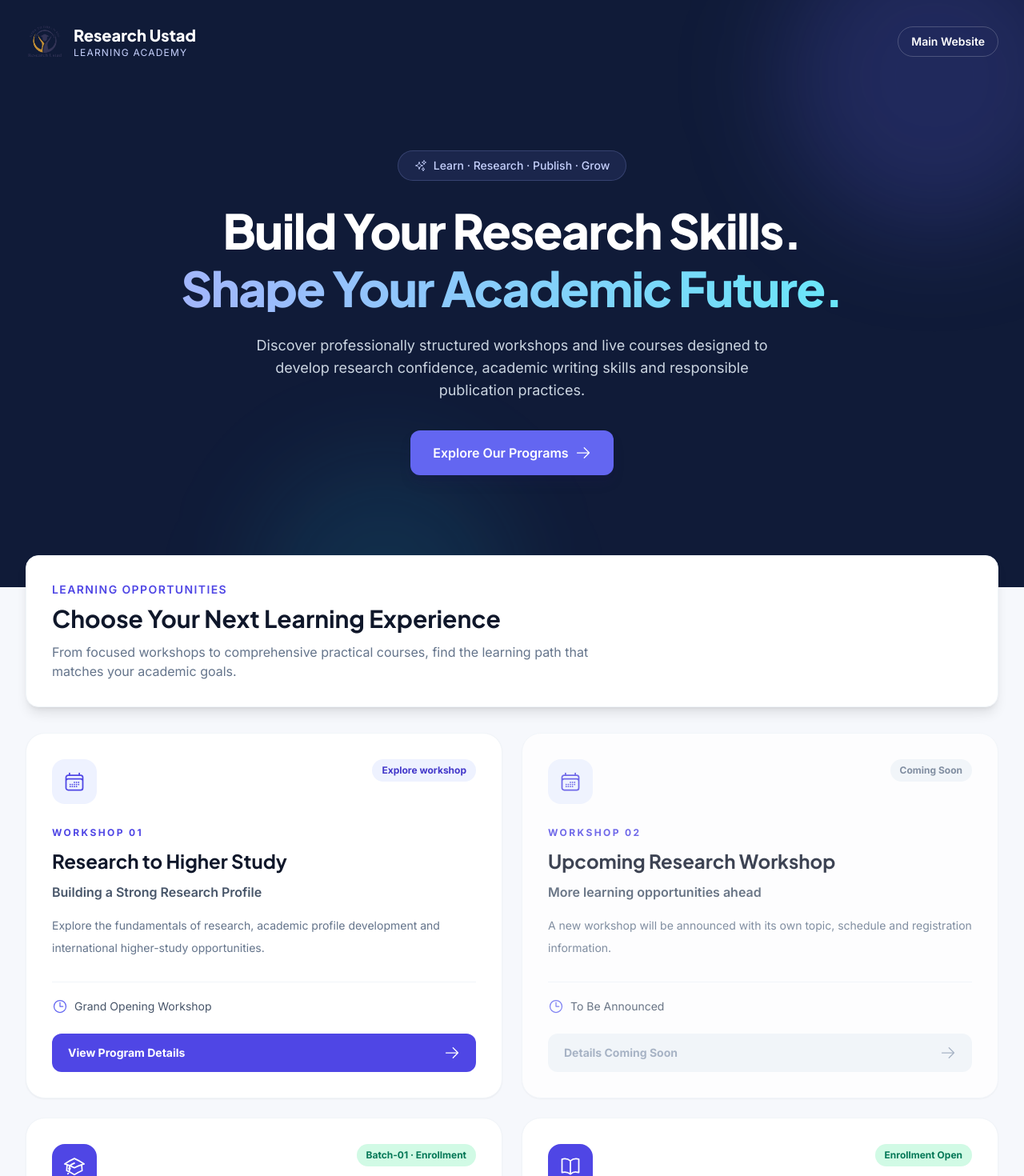
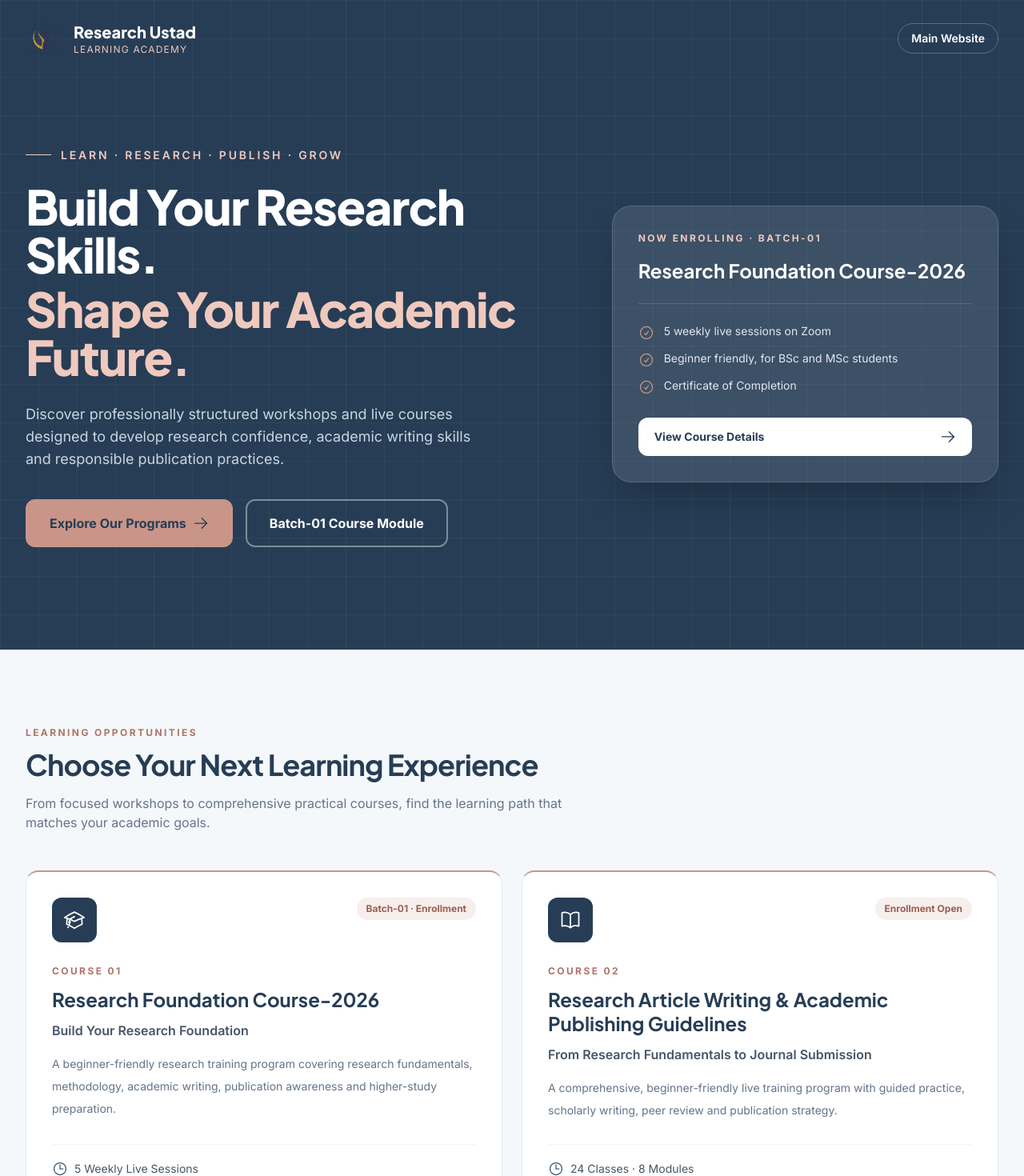
Before and after one commit to moududi2002/research-ustad-workshop, a Next.js app in the folder frontend/: page / in a window 1280 px wide. Shown: the top 1470 px of the page at 80% size. Built offline with nearby package versions, Linux system fonts and the light colour scheme.

Commit message:
layout change

```diff
--- a/frontend/src/app/globals.css
+++ b/frontend/src/app/globals.css
@@ -57,6 +57,34 @@ body {
     @apply mb-1.5 block text-sm font-medium text-ink-800;
   }
 
+
+  .hero-btn {
+    @apply inline-flex items-center justify-center gap-2 rounded-xl border-2 px-7 py-4 font-bold transition-all duration-300 focus:outline-none focus-visible:ring-2 focus-visible:ring-white focus-visible:ring-offset-2 focus-visible:ring-offset-[#263D55];
+  }
+
+  .hero-btn-solid {
+    @apply border-[#C99589] bg-[#C99589] text-[#263D55];
+  }
+
+  .hero-btn-plain {
+    @apply border-white/40 bg-transparent text-white;
+  }
+
+  .hero-btn-solid:hover,
+  .hero-btn-solid:focus-visible {
+    @apply border-[#ddb2a7] bg-[#ddb2a7];
+  }
+
+  .hero-btn-plain:hover,
+  .hero-btn-plain:focus-visible {
+    @apply border-[#C99589] bg-[#C99589] text-[#263D55];
+  }
+
+  .hero-btns:has(.hero-btn-plain:hover) .hero-btn-solid,
+  .hero-btns:has(.hero-btn-plain:focus-visible) .hero-btn-solid {
+    @apply border-white/40 bg-transparent text-white;
+  }
+
   .error-text {
     @apply mt-1 text-xs font-medium text-red-600;
   }
@@ -70,3 +98,17 @@ body {
 .animate-float {
   animation: float 6s ease-in-out infinite;
 }
+
+@media (prefers-reduced-motion: reduce) {
+  html {
+    scroll-behavior: auto;
+  }
+
+  *,
+  *::before,
+  *::after {
+    animation-duration: 0.01ms !important;
+    animation-iteration-count: 1 !important;
+    transition-duration: 0.01ms !important;
+  }
+}
--- a/frontend/src/app/page.tsx
+++ b/frontend/src/app/page.tsx
@@ -1,25 +1,68 @@
 // frontend/src/app/page.tsx
 
 import Link from 'next/link';
+import Image from 'next/image';
+import type { IconType } from 'react-icons';
 import {
   HiOutlineAcademicCap,
   HiOutlineBookOpen,
   HiOutlineCalendarDays,
   HiOutlineArrowRight,
-  HiOutlineSparkles,
   HiOutlineClock,
+  HiOutlineCheckCircle,
 } from 'react-icons/hi2';
 
 import Footer from '@/components/Footer';
+import PayFooter from '@/components/PayFooter';
+import Reveal from '@/components/course-module/Reveal';
+import { COURSE_SLUG } from '@/data/course01';
 
-import Image from 'next/image';
+const FOUNDATION_PATH = '/research-foundation-course-2026';
 
-import PayFooter from '@/components/PayFooter';
+interface Program {
+  number: string;
+  category: 'Course' | 'Workshop';
+  title: string;
+  subtitle: string;
+  description: string;
+  icon: IconType;
+  href: string;
+  featured: boolean;
+  available: boolean;
+  badge: string;
+  lessons: string;
+}
 
-const COURSE_SLUG =
-  '/research-article-writing-academic-publishing-guidelines';
-
-const programs = [
+// Courses first: Batch-01 is the primary call to action.
+const programs: Program[] = [
+  {
+    number: '01',
+    category: 'Course',
+    title: 'Research Foundation Course-2026',
+    subtitle: 'Build Your Research Foundation',
+    description:
+      'A beginner-friendly research training program covering research fundamentals, methodology, academic writing, publication awareness and higher-study preparation.',
+    icon: HiOutlineAcademicCap,
+    href: FOUNDATION_PATH,
+    featured: true,
+    available: true,
+    badge: 'Batch-01 · Enrollment',
+    lessons: '5 Weekly Live Sessions',
+  },
+  {
+    number: '02',
+    category: 'Course',
+    title: 'Research Article Writing & Academic Publishing Guidelines',
+    subtitle: 'From Research Fundamentals to Journal Submission',
+    description:
+      'A comprehensive, beginner-friendly live training program with guided practice, scholarly writing, peer review and publication strategy.',
+    icon: HiOutlineBookOpen,
+    href: `/${COURSE_SLUG}`,
+    featured: true,
+    available: true,
+    badge: 'Enrollment Open',
+    lessons: '24 Classes · 8 Modules',
+  },
   {
     number: '01',
     category: 'Workshop',
@@ -35,6 +78,20 @@ const programs = [
     lessons: 'Grand Opening Workshop',
   },
   {
+    number: '03',
+    category: 'Course',
+    title: 'Advanced Research Training',
+    subtitle: 'A future Research Ustad program',
+    description:
+      'Stay connected for information about upcoming advanced courses and practical academic training.',
+    icon: HiOutlineAcademicCap,
+    href: '',
+    featured: false,
+    available: false,
+    badge: 'Coming Soon',
+    lessons: 'To Be Announced',
+  },
+  {
     number: '02',
     category: 'Workshop',
     title: 'Upcoming Research Workshop',
@@ -48,238 +105,238 @@ const programs = [
     badge: 'Coming Soon',
     lessons: 'To Be Announced',
   },
+];
 
-  {
-    number: '01',
-    category: 'Course',
-    title: 'Research Foundation Course-2026',
-    subtitle: 'Build Your Research Foundation',
-    description:
-      'A beginner-friendly research training program covering research fundamentals, methodology, academic writing, publication awareness and higher-study preparation.',
-    icon: HiOutlineAcademicCap,
-    href: '/research-foundation-course-2026',
-    featured: true,
-    available: true,
-    badge: 'Batch-01 · Enrollment',
-    lessons: '5 Weekly Live Sessions',
-  },
-  {
-    number: '02',
-    category: 'Course',
-    title: 'Research Article Writing & Academic Publishing Guidelines',
-    subtitle: 'From Research Fundamentals to Journal Submission',
-    description:
-      'A comprehensive, beginner-friendly live training program with guided practice, scholarly writing, peer review and publication strategy.',
-    icon: HiOutlineBookOpen,
-    href: COURSE_SLUG,
-    featured: true,
-    available: true,
-    badge: 'Enrollment Open',
-    lessons: '24 Classes · 8 Modules',
-  },
-  {
-    number: '03',
-    category: 'Course',
-    title: 'Advanced Research Training',
-    subtitle: 'A future Research Ustad program',
-    description:
-      'Stay connected for information about upcoming advanced courses and practical academic training.',
-    icon: HiOutlineAcademicCap,
-    href: '',
-    featured: false,
-    available: false,
-    badge: 'Coming Soon',
-    lessons: 'To Be Announced',
-  },
+const batchHighlights = [
+  '5 weekly live sessions on Zoom',
+  'Beginner friendly, for BSc and MSc students',
+  'Certificate of Completion',
 ];
+
+const badgeStyle = (program: Program) => {
+  if (program.featured) return 'bg-[#C99589]/15 text-[#9A5F52]';
+  if (program.available) return 'bg-[#3A5A78]/10 text-[#3A5A78]';
+  return 'bg-slate-100 text-slate-500';
+};
 
 export default function Home() {
   return (
-    <main className="min-h-screen bg-[#f6f8fc] text-slate-900">
-      <div className="relative overflow-hidden bg-[#101b38] text-white">
-        <div className="absolute -right-20 -top-24 h-96 w-96 rounded-full bg-indigo-500/20 blur-3xl" />
-        <div className="absolute -bottom-40 left-1/4 h-80 w-80 rounded-full bg-cyan-400/10 blur-3xl" />
+    <>
+      <main className="min-h-screen bg-[#F5F8FB] text-slate-900">
+        {/* Hero */}
+        <div className="relative overflow-hidden bg-[#263D55] text-white">
+          <div
+            aria-hidden="true"
+            className="absolute inset-0 bg-[linear-gradient(to_right,rgba(255,255,255,0.04)_1px,transparent_1px),linear-gradient(to_bottom,rgba(255,255,255,0.04)_1px,transparent_1px)] bg-[size:48px_48px]"
+          />
 
-        <div className="container-custom relative py-7">
-          <header className="flex items-center justify-between gap-4">
+          <div className="container-custom relative">
+            <header className="flex h-24 items-center justify-between gap-4">
               <Link href="/" className="flex items-center gap-3">
-
-               <div className="flex h-12 w-12 items-center justify-center rounded-lg">
                 <Image
                   src="/images/RU_logo.png"
-                                alt="logo"
-                                width={100}
-                                height={100}
+                  alt="Research Ustad"
+                  width={48}
+                  height={48}
+                  priority
                 />
-                        </div>
                 <div>
-                <p className="font-display text-xl font-extrabold">
-                  Research Ustad
-                </p>
-                <p className="text-xs tracking-widest text-indigo-200">
-                  LEARNING ACADEMY
-                </p>
+                  <p className="font-display text-xl font-extrabold">Research Ustad</p>
+                  <p className="text-xs tracking-widest text-[#F0C9BE]">LEARNING ACADEMY</p>
                 </div>
               </Link>
 
               <a
                 href="https://researchustad.org"
-              className="rounded-full border border-white/20 px-4 py-2 text-xs font-semibold transition hover:bg-white/10 sm:text-sm"
+                className="rounded-full border border-white/25 px-4 py-2 text-xs font-semibold transition-colors hover:border-white hover:bg-white/10 sm:text-sm"
               >
                 Main Website
               </a>
             </header>
 
-          <section className="mx-auto max-w-4xl pb-24 pt-20 text-center sm:pb-28 sm:pt-28">
-            <span className="inline-flex items-center gap-2 rounded-full border border-indigo-300/20 bg-indigo-400/10 px-5 py-2 text-sm font-medium text-indigo-200">
-              <HiOutlineSparkles className="h-4 w-4" />
+            <section className="grid gap-14 pb-28 pt-12 sm:pt-16 lg:grid-cols-12 lg:items-center lg:gap-10 lg:pb-32 lg:pt-20">
+              <div className="lg:col-span-7">
+                <Reveal>
+                  <p className="inline-flex items-center gap-3 text-sm font-semibold uppercase tracking-[0.2em] text-[#F0C9BE]">
+                    <span className="h-px w-8 bg-[#F0C9BE]" aria-hidden="true" />
                     Learn · Research · Publish · Grow
-            </span>
+                  </p>
+                </Reveal>
 
-            <h1 className="mt-8 font-display text-4xl font-extrabold leading-tight tracking-tight sm:text-6xl">
+                <Reveal delay={100}>
+                  <h1 className="mt-6 font-display text-4xl font-extrabold leading-[1.15] tracking-tight sm:text-5xl lg:text-6xl">
                     Build Your Research Skills.
-              <span className="mt-3 block bg-gradient-to-r from-indigo-300 to-cyan-300 bg-clip-text text-transparent">
-                Shape Your Academic Future.
-              </span>
+                    <span className="mt-2 block text-[#F0C9BE]">Shape Your Academic Future.</span>
                   </h1>
+                </Reveal>
 
-            <p className="mx-auto mt-7 max-w-2xl text-base leading-8 text-slate-300 sm:text-lg">
-              Discover professionally structured workshops and live
-              courses designed to develop research confidence, academic
-              writing skills and responsible publication practices.
+                <Reveal delay={200}>
+                  <p className="mt-7 max-w-xl text-base leading-8 text-slate-300 sm:text-lg">
+                    Discover professionally structured workshops and live courses designed to
+                    develop research confidence, academic writing skills and responsible
+                    publication practices.
+                  </p>
+                </Reveal>
+
+                <Reveal delay={300}>
+                  <div className="hero-btns mt-9 flex flex-wrap gap-4">
+                    <a href="#programs" className="hero-btn hero-btn-solid group">
+                      Explore Our Programs
+                      <HiOutlineArrowRight className="h-5 w-5 transition-transform duration-300 group-hover:translate-x-1" />
+                    </a>
+
+                    <Link
+                      href={`${FOUNDATION_PATH}/course-module`}
+                      className="hero-btn hero-btn-plain"
+                    >
+                      Batch-01 Course Module
+                    </Link>
+                  </div>
+                </Reveal>
+              </div>
+
+              <Reveal delay={400} className="lg:col-span-5">
+                <div className="animate-float motion-reduce:animate-none">
+                  <div className="rounded-3xl border border-white/15 bg-white/10 p-7 shadow-2xl sm:p-8">
+                    <p className="text-xs font-bold uppercase tracking-[0.2em] text-[#F0C9BE]">
+                      Now Enrolling · Batch-01
                     </p>
 
-            <a
-              href="#programs"
-              className="mt-9 inline-flex items-center gap-2 rounded-xl bg-indigo-500 px-7 py-4 font-semibold text-white shadow-lg shadow-indigo-950/30 transition hover:bg-indigo-400"
+                    <h2 className="mt-4 font-display text-2xl font-bold leading-snug">
+                      Research Foundation Course-2026
+                    </h2>
+
+                    <ul className="mt-6 space-y-3 border-t border-white/15 pt-6">
+                      {batchHighlights.map((item) => (
+                        <li key={item} className="flex items-start gap-3 text-sm text-slate-200">
+                          <HiOutlineCheckCircle className="mt-0.5 h-5 w-5 shrink-0 text-[#C99589]" />
+                          {item}
+                        </li>
+                      ))}
+                    </ul>
+
+                    <Link
+                      href={FOUNDATION_PATH}
+                      className="group mt-7 flex items-center justify-between rounded-xl bg-white px-5 py-3.5 text-sm font-bold text-[#263D55] transition-colors hover:bg-[#F5F8FB]"
                     >
-              Explore Our Programs
-              <HiOutlineArrowRight className="h-5 w-5" />
-            </a>
+                      View Course Details
+                      <HiOutlineArrowRight className="h-5 w-5 transition-transform duration-300 group-hover:translate-x-1" />
+                    </Link>
+                  </div>
+                </div>
+              </Reveal>
             </section>
           </div>
         </div>
 
-      <section
-        id="programs"
-        className="container-custom relative -mt-10 pb-24"
-      >
-        <div className="mb-8 rounded-2xl border border-slate-100 bg-white p-6 shadow-lg sm:p-8">
-          <p className="text-sm font-semibold uppercase tracking-widest text-indigo-600">
+        {/* Programs */}
+        <section id="programs" className="container-custom scroll-mt-4 py-20 lg:py-24">
+          <Reveal>
+            <div className="max-w-2xl">
+              <p className="text-xs font-bold uppercase tracking-[0.2em] text-[#B07468]">
                 Learning Opportunities
               </p>
-
-          <h2 className="mt-2 font-display text-3xl font-bold">
+              <h2 className="mt-3 font-display text-3xl font-bold tracking-tight text-[#263D55] sm:text-4xl">
                 Choose Your Next Learning Experience
               </h2>
-
-          <p className="mt-3 max-w-2xl text-slate-500">
-            From focused workshops to comprehensive practical courses,
-            find the learning path that matches your academic goals.
+              <p className="mt-4 text-base text-slate-500">
+                From focused workshops to comprehensive practical courses, find the learning
+                path that matches your academic goals.
               </p>
             </div>
+          </Reveal>
 
-        <div className="grid gap-6 md:grid-cols-2">
-          {programs.map((program) => {
+          <div className="mt-12 grid gap-6 md:grid-cols-2">
+            {programs.map((program, index) => {
               const Icon = program.icon;
+              const key = `${program.category}-${program.number}`;
+
+              const cardClass =
+                'group flex h-full flex-col rounded-2xl border border-t-2 bg-white p-6 transition-all duration-300 sm:p-8 ' +
+                (program.available
+                  ? `border-slate-200 hover:-translate-y-1 hover:shadow-card ${
+                      program.featured ? 'border-t-[#C99589]' : 'border-t-[#3A5A78]'
+                    }`
+                  : 'border-dashed border-slate-300 border-t-slate-300 bg-white/60');
 
               const content = (
                 <>
                   <div className="flex items-start justify-between gap-3">
-                  <div
-                    className={`flex h-14 w-14 items-center justify-center rounded-2xl ${
+                    <span
+                      className={`flex h-14 w-14 items-center justify-center rounded-xl transition-transform duration-300 ${
+                        program.available ? 'group-hover:scale-105' : ''
+                      } ${
                         program.featured
-                        ? 'bg-indigo-600 text-white'
-                        : 'bg-indigo-50 text-indigo-600'
+                          ? 'bg-[#263D55] text-white'
+                          : 'bg-[#F5F8FB] text-[#3A5A78]'
                       }`}
                     >
                       <Icon className="h-7 w-7" />
-                  </div>
+                    </span>
 
-                  <span
-                    className={`rounded-full px-3 py-1.5 text-xs font-bold ${
-                      program.featured
-                        ? 'bg-emerald-100 text-emerald-700'
-                        : program.available
-                        ? 'bg-indigo-50 text-indigo-700'
-                        : 'bg-slate-100 text-slate-500'
-                    }`}
-                  >
+                    <span className={`rounded-full px-3 py-1.5 text-xs font-bold ${badgeStyle(program)}`}>
                       {program.badge}
                     </span>
                   </div>
 
-                <p className="mt-7 text-xs font-bold uppercase tracking-[0.2em] text-indigo-600">
+                  <p className="mt-7 text-xs font-bold uppercase tracking-[0.2em] text-[#B07468]">
                     {program.category} {program.number}
                   </p>
 
-                <h3 className="mt-3 font-display text-2xl font-bold leading-tight text-slate-900">
+                  <h3 className="mt-3 font-display text-2xl font-bold leading-tight text-[#263D55]">
                     {program.title}
                   </h3>
 
-                <p className="mt-3 font-semibold text-slate-600">
-                  {program.subtitle}
-                </p>
+                  <p className="mt-3 font-semibold text-slate-600">{program.subtitle}</p>
 
                   <p className="mt-4 flex-1 text-sm leading-7 text-slate-500">
                     {program.description}
                   </p>
 
                   <div className="mt-7 flex items-center gap-2 border-t border-slate-100 pt-5 text-sm text-slate-600">
-                  <HiOutlineClock className="h-5 w-5 text-indigo-500" />
+                    <HiOutlineClock className="h-5 w-5 text-[#3A5A78]" />
                     {program.lessons}
                   </div>
 
                   <div
-                  className={`mt-6 flex items-center justify-between rounded-xl px-5 py-3.5 text-sm font-bold ${
+                    className={`mt-6 flex items-center justify-between rounded-xl px-5 py-3.5 text-sm font-bold transition-colors ${
                       program.available
-                      ? 'bg-indigo-600 text-white'
+                        ? 'bg-[#3A5A78] text-white group-hover:bg-[#263D55]'
                         : 'bg-slate-100 text-slate-400'
                     }`}
                   >
                     <span>
-                    {program.available
-                      ? 'View Program Details'
-                      : 'Details Coming Soon'}
+                      {program.available ? 'View Program Details' : 'Details Coming Soon'}
                     </span>
-
-                  <HiOutlineArrowRight className="h-5 w-5" />
+                    <HiOutlineArrowRight
+                      className={`h-5 w-5 ${
+                        program.available
+                          ? 'transition-transform duration-300 group-hover:translate-x-1'
+                          : ''
+                      }`}
+                    />
                   </div>
                 </>
               );
 
-            const cardClass =
-              'group flex h-full flex-col rounded-3xl border ' +
-              'border-slate-100 bg-white p-6 shadow-sm transition ' +
-              'sm:p-8 ' +
-              (program.available
-                ? 'hover:-translate-y-1 hover:border-indigo-200 hover:shadow-xl'
-                : 'opacity-80');
-
-            return program.available ? (
-              <Link
-                href={program.href}
-                key={`${program.category}-${program.number}`}
-                className={cardClass}
-              >
+              return (
+                <Reveal key={key} delay={(index % 2) * 120} className="h-full">
+                  {program.available ? (
+                    <Link href={program.href} className={cardClass}>
                       {content}
                     </Link>
                   ) : (
-              <article
-                key={`${program.category}-${program.number}`}
-                className={cardClass}
-              >
-                {content}
-              </article>
+                    <article className={cardClass}>{content}</article>
+                  )}
+                </Reveal>
               );
             })}
           </div>
         </section>
+      </main>
 
       <Footer />
       <PayFooter />
-
-
-    </main>
+    </>
   );
 }
```
Also changed, not shown: frontend/src/app/research-foundation-course-2026/course-module/page.tsx (+6 -8 lines), frontend/src/app/research-foundation-course-2026/page.tsx (+4 -4 lines), frontend/src/components/course-module/Reveal.tsx (renamed from frontend/src/components/foundation-batch01/course-module/Reveal.tsx), frontend/src/components/course-module/SessionAccordion.tsx (renamed from frontend/src/components/foundation-batch01/course-module/SessionAccordion.tsx). Lines whose indentation alone changed are shown as unchanged.
